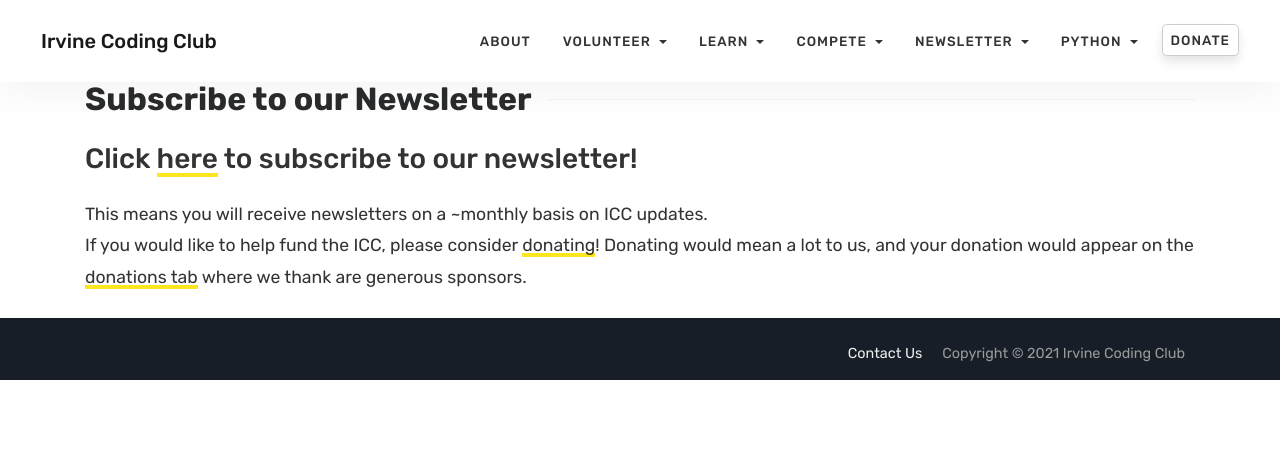
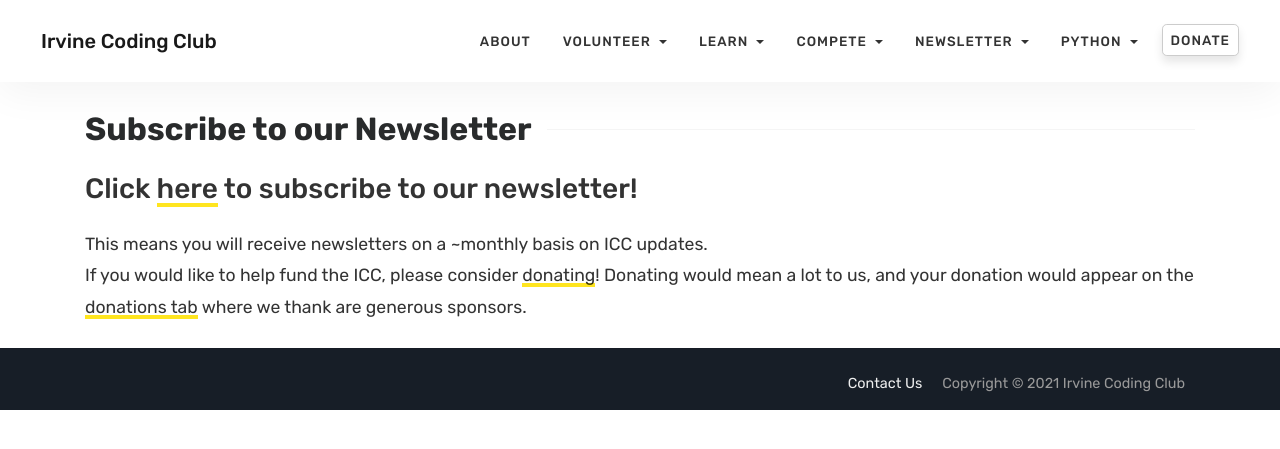
Before and after one commit to irvinecodingclub/irvinecodingclub.github.io, a Jekyll site: the page built from subscribe.md, in a window 1280 px wide. Shown: the top 449 px of the page. Built offline with Jekyll 4.4.1, drawn with Linux system fonts in a browser that asks for light colours; our own code applies the rules of GitHub Pages for plain Markdown files.

Commit message:
Update page.html

```diff
--- a/_layouts/page.html
+++ b/_layouts/page.html
@@ -4,7 +4,7 @@
 
 
 <section>
-    <div class="section-title">
+    <div class="section-title" style=" padding-top: 30px; ">
         <h2><span>{{ page.title }}</span></h2>
     </div>
 
```
